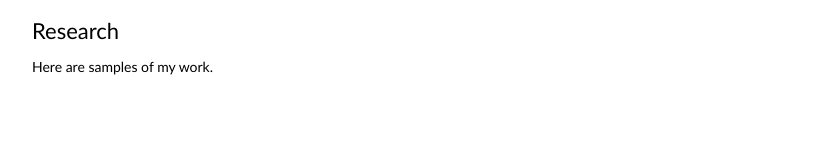
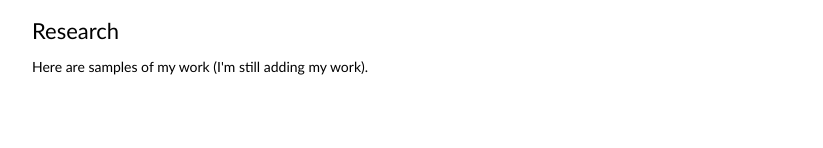
Before and after one commit to Abdelpakey/Abdelpakey.github.io, a plain HTML site: page index.html in a window 1280 px wide. Shown: the part 384-532 px from the top of the page, without its empty margins (228-1051 px from the left). Drawn offline with Linux system fonts and the light colour scheme.

```diff
--- a/index.html
+++ b/index.html
@@ -65,7 +65,7 @@
                 <td style="padding:20px;width:100%;vertical-align:middle">
                   <heading>Research</heading>
                   <p>
-                    Here are samples of my work.
+                    Here are samples of my work (I'm still adding my work).
                   </p>
                 </td>
               </tr>
```
